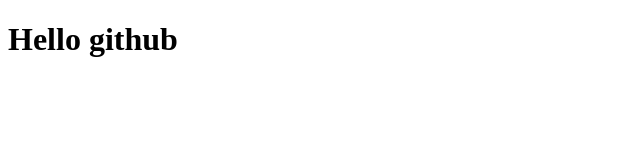
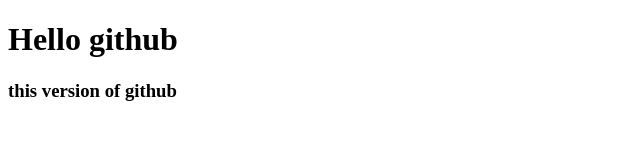
Before and after one commit to chetanverma9399/project, a plain HTML site: page index.html in a window 1280 px wide. Shown: the whole page, without its empty margins (0-640 px from the left). Drawn offline with Linux system fonts and the light colour scheme.

Commit message:
first commit

```diff
--- a/index.html
+++ b/index.html
@@ -9,6 +9,9 @@
     <h1>
         Hello github
     </h1>
+    <h3>
+        this version of github
+    </h3>
 
 </body>
 </html>
```
